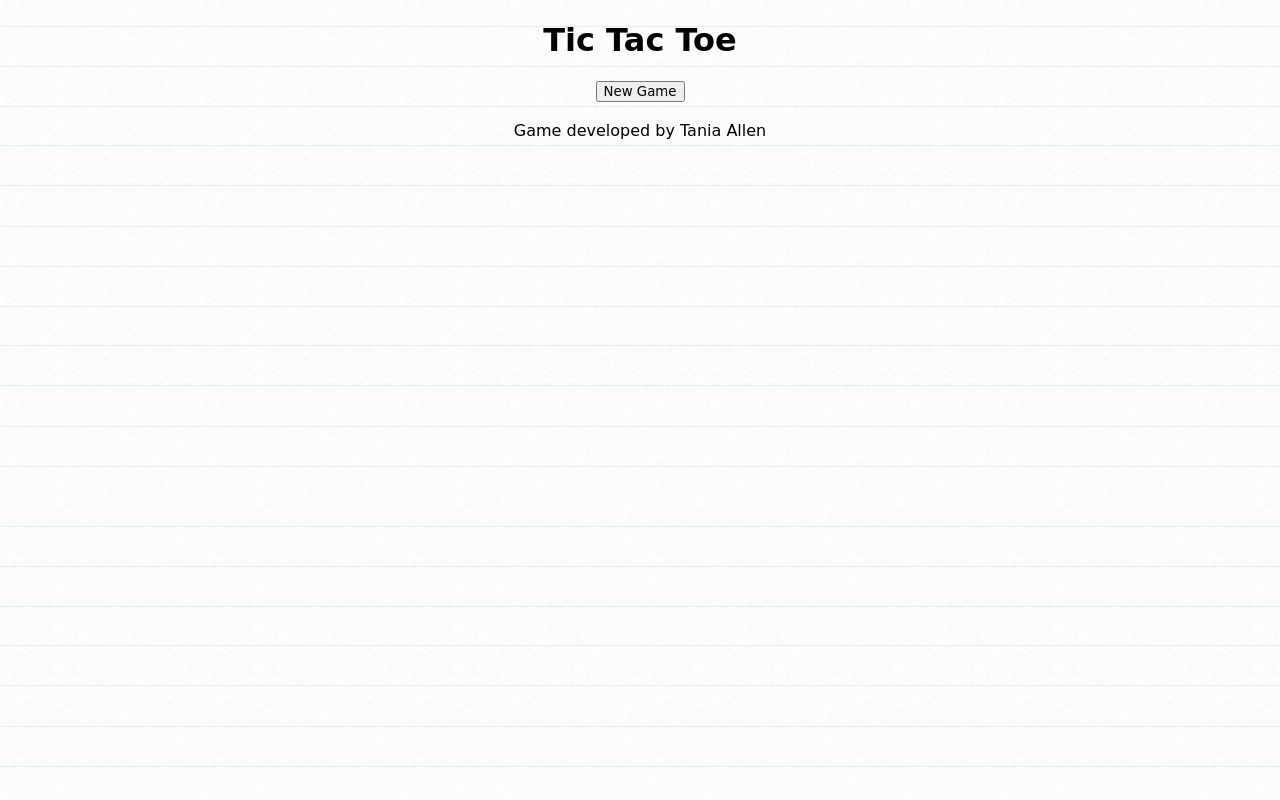
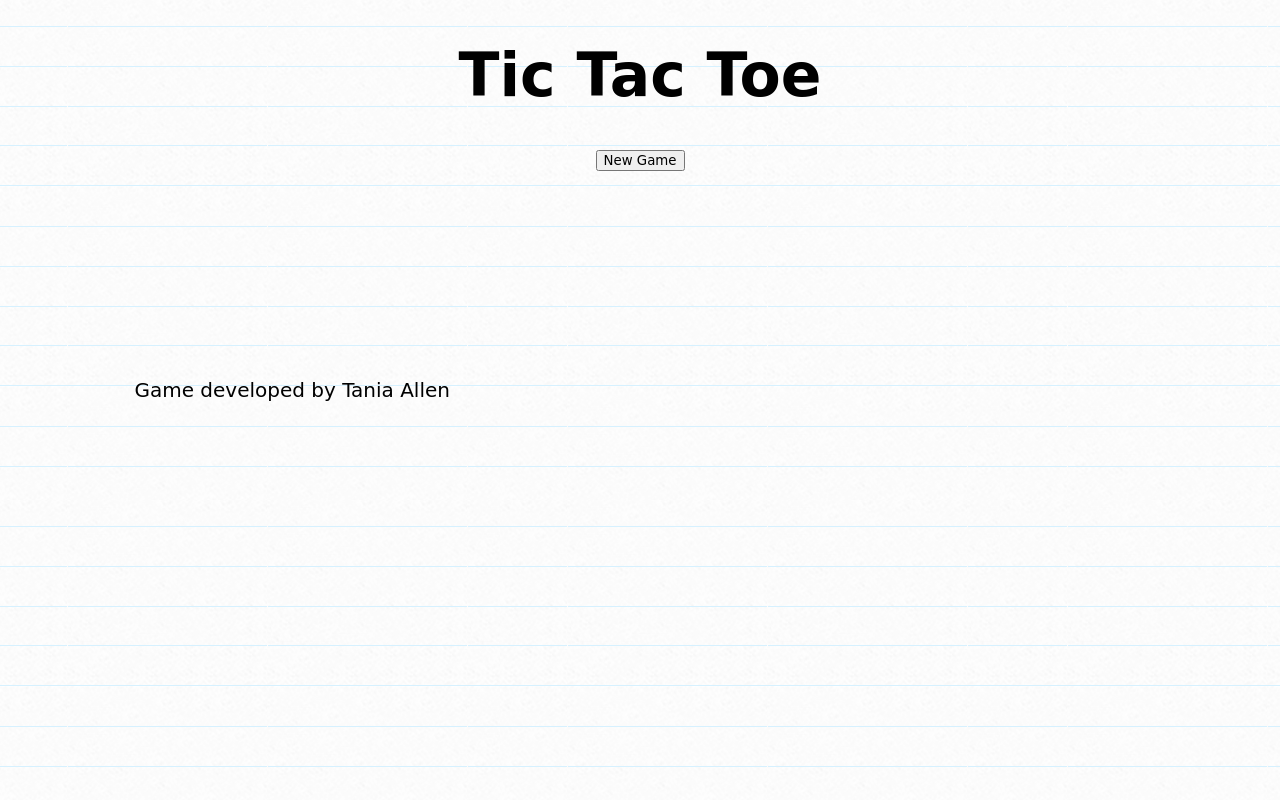
Before and after one commit to taniaallen/Tic_Tac_Toe_Game, a plain HTML site: page index.html in a window 1280 px wide. Drawn offline with Linux system fonts and the light colour scheme; a web font is replaced by a local one.

Commit message:
added styling to header tags and footer

```diff
--- a/css/style.css
+++ b/css/style.css
@@ -14,3 +14,22 @@ body {
 }
 
 /* Header styling  */
+h1 {
+  font-size: 60px;
+  font-weight: bold;
+}
+
+h3 {
+  font-size: 30px;
+  font-weight: bold;
+  color: #CC0000;
+  padding-bottom: 20px;
+}
+
+/* Footer styling  */
+footer {
+  font-size: 20px;
+  text-align: left;
+  padding: 10%;
+  margin: 0 auto;
+}
```
